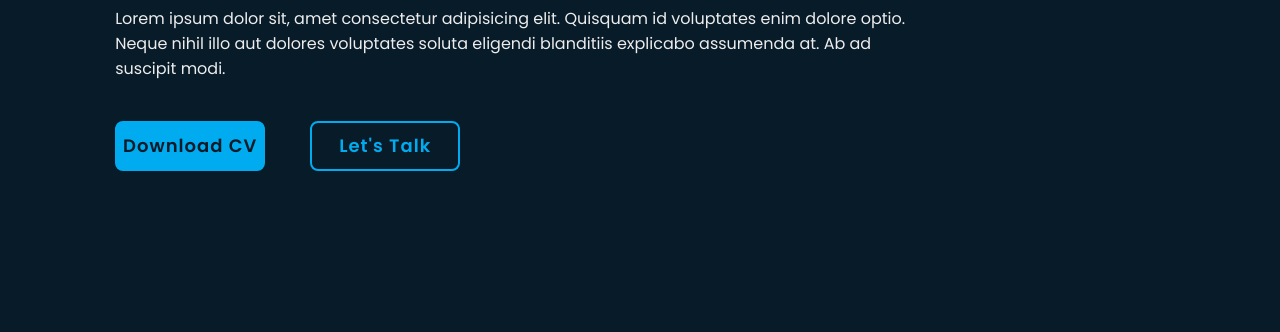
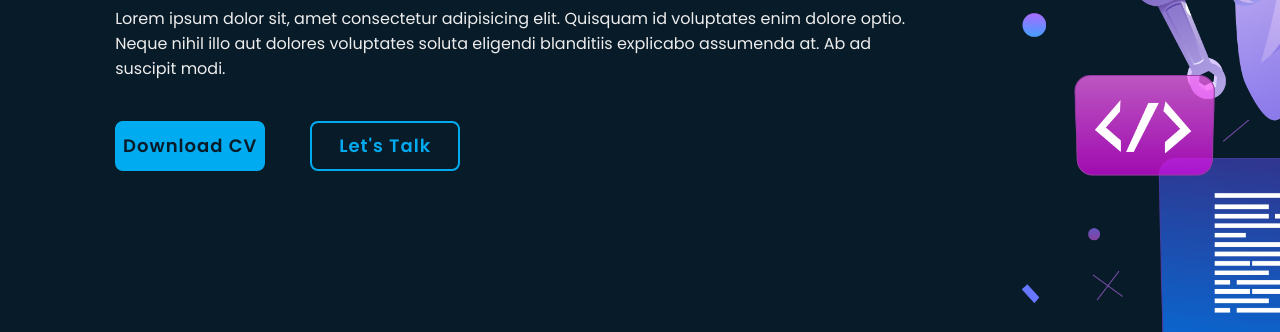
Before and after one commit to rickstt/mypage, a plain HTML site: page index.html in a window 1280 px wide. Shown: the part 382-714 px from the top of the page. Drawn offline with nearby package versions, Linux system fonts and the light colour scheme; the site is published under a folder, as on GitHub Pages, so addresses that start at the root find nothing.

Commit message:
Update style.css

```diff
--- a/css/style.css
+++ b/css/style.css
@@ -77,7 +77,7 @@ section {
     display: flex;
     align-items: center;
     padding: 0 9%;
-    background: url('/images/bgimage.png') no-repeat;
+    background: url('../images/bgimage.png') no-repeat;
     background-size: contain;
     background-position: 980px;
 }
```
